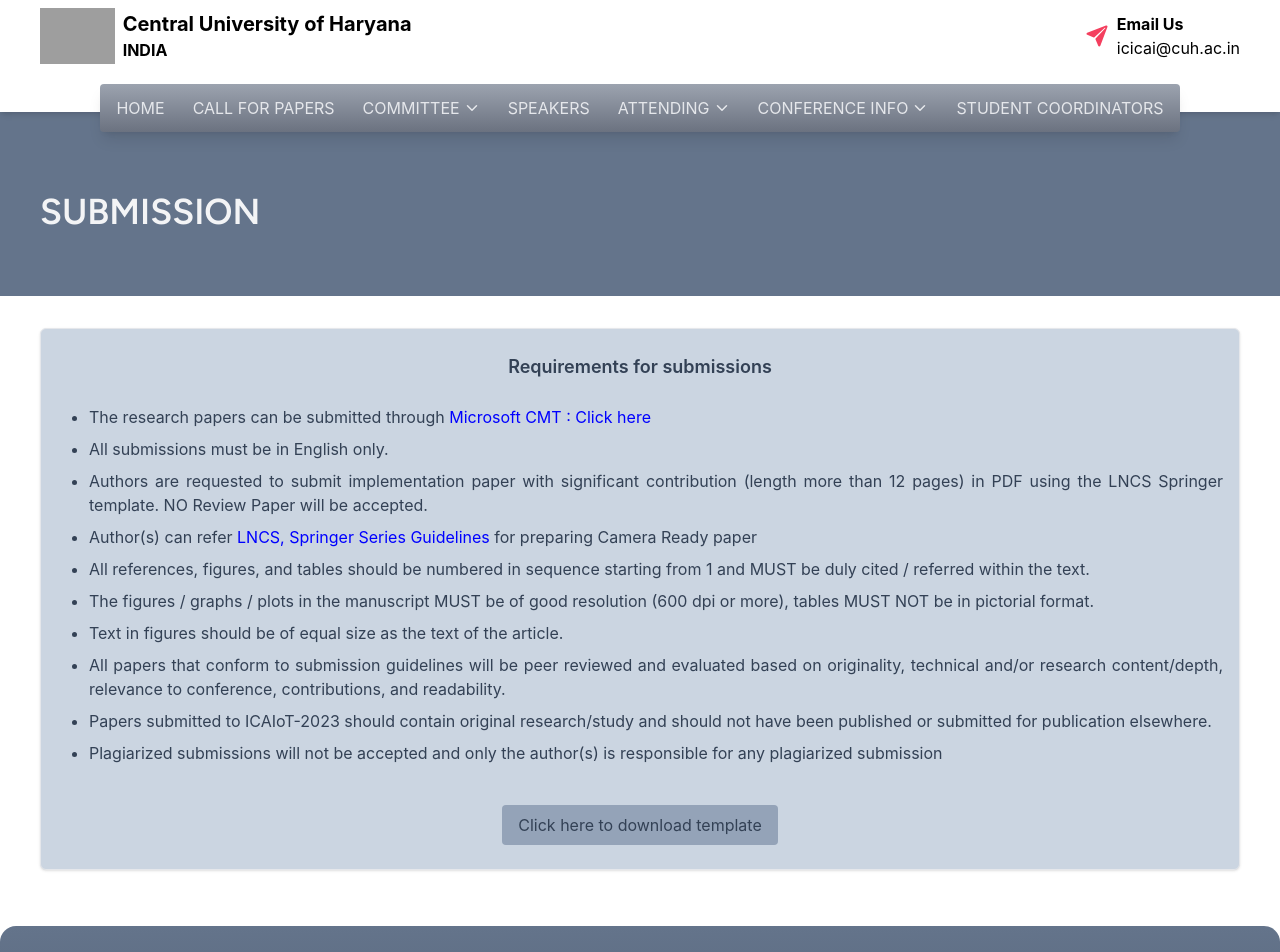
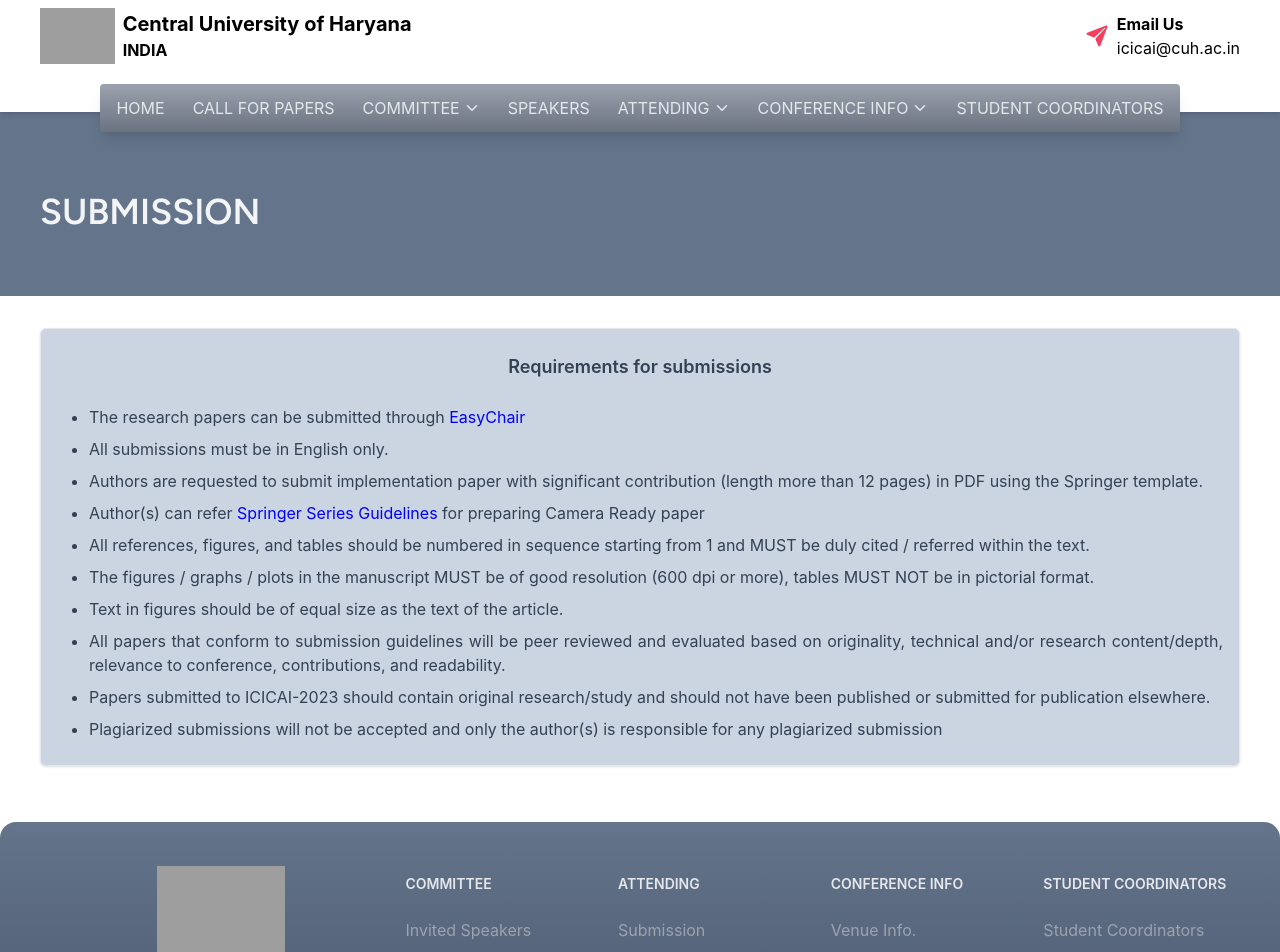
Before and after one commit to Ashish-Sinha-programmer-202070/ICICAI_2023, a React (Vite) app: page /submission in a window 1280 px wide. Shown: the top 952 px of the page. Built offline with nearby package versions, Linux system fonts and the light colour scheme; grey boxes are pictures that could not be loaded.

Commit message:
Submission Page Updated

```diff
--- a/src/App.jsx
+++ b/src/App.jsx
@@ -38,7 +38,7 @@ function App() {
         ))}
 
         {/* <Route path="/invited-speakers" element={<Speakers />} /> */}
-        <Route path="/student-coordinator" element={<Student />} />
+        <Route path="/student-coordinators" element={<Student />} />
         <Route path="/submission" element={<Submission />} />
         <Route path="/speaker" element={<Speaker />} />
         <Route path="/program-schedule" element={<Schedule />} />
--- a/src/pages/CallForPapers.jsx
+++ b/src/pages/CallForPapers.jsx
@@ -16,13 +16,13 @@ export default function CallForPapers() {
           <div className="grid grid-cols-1 gap-4 mb-4 md:grid-cols-3">
             <div className="text-justify col-span-2 font-sanchez">
               <p className="mb-4">
-                2nd International Conference on Communication, Computing &
-                Networking (ICCCN-2018) will provide an excellent international
+                1st International Conference on Innovative Computing and Artificial
+                Intelligence (ICICAI'23) will provide an excellent international
                 forum for sharing knowledge and results in theory, methodology
                 and applications of Computer Networks & Information Technology.
                 The Conference looks for significant contributions to the
-                Computer Networks & Communications for Wired and Wireless
-                Networks in theoretical and practical aspects. Original papers
+                Artificial Intelligence and Computing in an innovative way
+                in all theoretical and practical aspects. Original papers
                 are invited on Computer Networks, Network Protocols and Wireless
                 Networks, Data Communication Technologies, Network Security,
                 Cyber Security, Cyber Crime and Forensic Tools, Web
--- a/src/pages/Submission.jsx
+++ b/src/pages/Submission.jsx
@@ -12,16 +12,16 @@ const SubmissionPage = () => {
             The research papers can be submitted through{" "}
             <a
               style={{ color: "blue" }}
-              href="https://cmt3.research.microsoft.com/User/Login?ReturnUrl=%2FICAIOT2023"
+              href="https://easychair.org/"
             >
-              Microsoft CMT : Click here{" "}
+              EasyChair{" "}
             </a>
           </li>
           <li>All submissions must be in English only.</li>
           <li>
             Authors are requested to submit implementation paper with
             significant contribution (length more than 12 pages) in PDF using
-            the LNCS Springer template. NO Review Paper will be accepted.{" "}
+            the Springer template.
           </li>
           <li>
             Author(s) can refer{" "}
@@ -29,7 +29,7 @@ const SubmissionPage = () => {
               style={{ color: "blue" }}
               href="https://resource-cms.springernature.com/springer-cms/rest/v1/content/19242230/data/"
             >
-              LNCS, Springer Series Guidelines
+              Springer Series Guidelines
             </a>{" "}
             for preparing Camera Ready paper
           </li>
@@ -52,7 +52,7 @@ const SubmissionPage = () => {
             readability.
           </li>
           <li>
-            Papers submitted to ICAIoT-2023 should contain original
+            Papers submitted to ICICAI-2023 should contain original
             research/study and should not have been published or submitted for
             publication elsewhere.
           </li>
@@ -61,12 +61,12 @@ const SubmissionPage = () => {
             is responsible for any plagiarized submission
           </li>
         </ul>
-        <a
+        {/* <a
           href="{submissionRequirements.link}"
           className="mt-6 rounded bg-slate-400 px-4 py-2 hover:bg-slate-500 hover:text-gray-200 transition ease-out duration-300"
         >
           Click here to download template
-        </a>
+        </a> */}
       </div>
     </div>
   );
--- a/src/utils/Data.jsx
+++ b/src/utils/Data.jsx
@@ -58,16 +58,16 @@ export const student = [
   {
     name: "Ashish Sinha",
     department: " Computer Science and Engineering",
-    contact: ["91********"],
-    email: "jacke@gmail.com",
+    contact: ["9905301131"],
+    email: "ashishsinha741.com",
     loc: "Central University of Haryana, Mahendragarh, India",
     img: "http://bytecodelearners.cuh.ac.in/bytecode-server/storage/app/public/members-image/ashishsinha741@gmail.com.jpg",
   },
   {
     name: "Birender Singh ",
     department: " Computer Science and Engineering",
-    contact: ["98********"],
-    email: "example@gmail.com",
+    contact: ["9466556995"],
+    email: "bsbawlia@gmail.com",
     loc: "Central University of Haryana, Mahendragarh, India",
     img: "http://bytecodelearners.cuh.ac.in/bytecode-server/storage/app/public/members-image/birender.jpeg",
   },
@@ -75,24 +75,24 @@ export const student = [
   {
     name: "Hari Kiran",
     department: " Computer Science and Engineering",
-    contact: ["95********"],
-    email: "test@gmail.com",
+    contact: ["7981754157"],
+    email: "harikiran.kante@gmail.com",
     loc: "Central University of Haryana, Mahendragarh, India",
     img: "http://bytecodelearners.cuh.ac.in/bytecode-server/storage/app/public/members-image/harikiran.kante@gmail.com.jpg",
   },
   {
     name: "Diyanshu Verma",
     department: "Computer Science and Engineering",
-    contact: ["96********"],
-    email: "samee@gmail.com",
+    contact: ["9631467452"],
+    email: "divyanshuvermaji@gmail.com",
     loc: "Central University of Haryana, Mahendragarh, India",
     img: "http://bytecodelearners.cuh.ac.in/bytecode-server/storage/app/public/members-image/divyanshuvermaji@gmail.com.jpg",
   },
   {
     name: "Gautaum Kumar Giri",
     department: "Computer Science and Engineering",
-    contact: ["96********"],
-    email: "samee@gmail.com",
+    contact: ["9473288625"],
+    email: "gautaumgiri@gmail.com",
     loc: "Central University of Haryana, Mahendragarh, India",
     img: "http://bytecodelearners.cuh.ac.in/bytecode-server/storage/app/public/members-image/ashishsinha741@gmail.com.jpg",
   }
--- a/src/utils/Menulinks.jsx
+++ b/src/utils/Menulinks.jsx
@@ -42,7 +42,7 @@ export const menus = [
   },
   {
     name: "Student coordinators",
-    link: "/student-coordinator",
+    link: "/student-coordinators",
     // children: ["ICCCN-2018", "ICIIL-2019"],
   },
 ];
@@ -74,9 +74,9 @@ export const footerMenus = [
     children: ["Venue Info.", "Proceeding Editors", "Sponsors", "Contact us"],
   },
   {
-    name: "Student Coordinator",
+    name: "Student Coordinators",
     link: "student",
-    children: ["Student Coordinator"],
+    children: ["Student Coordinators"],
   },
 ];
 
```
